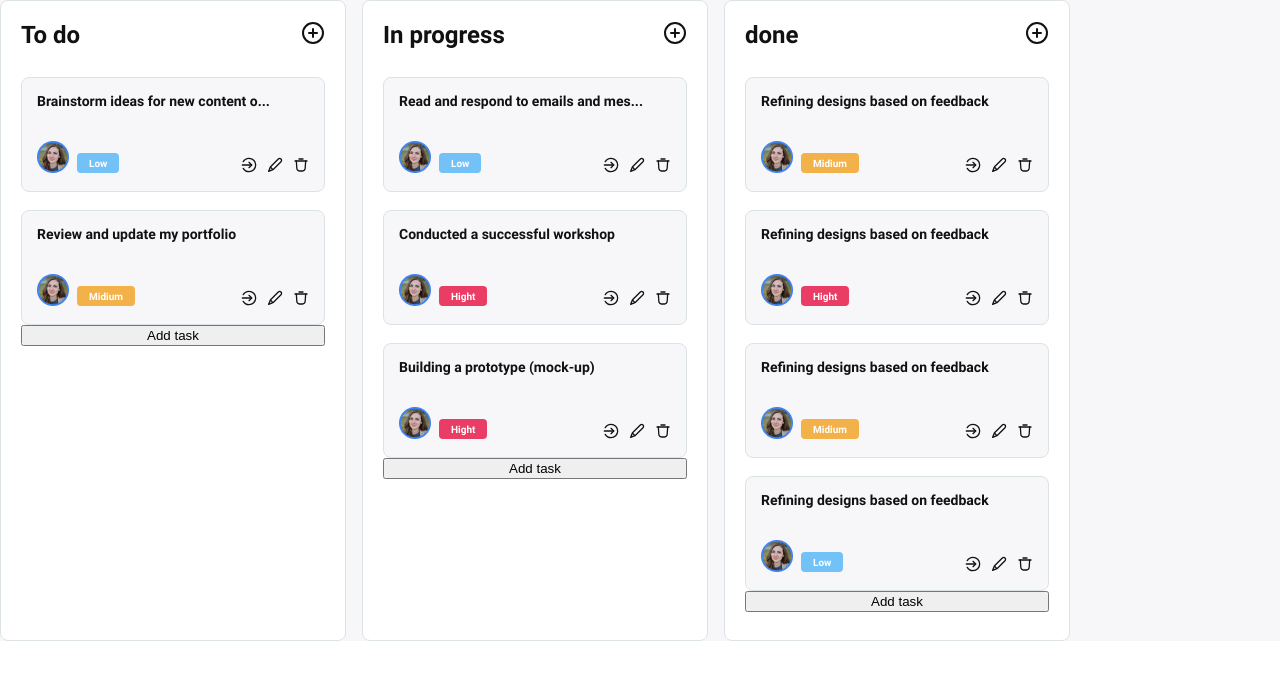
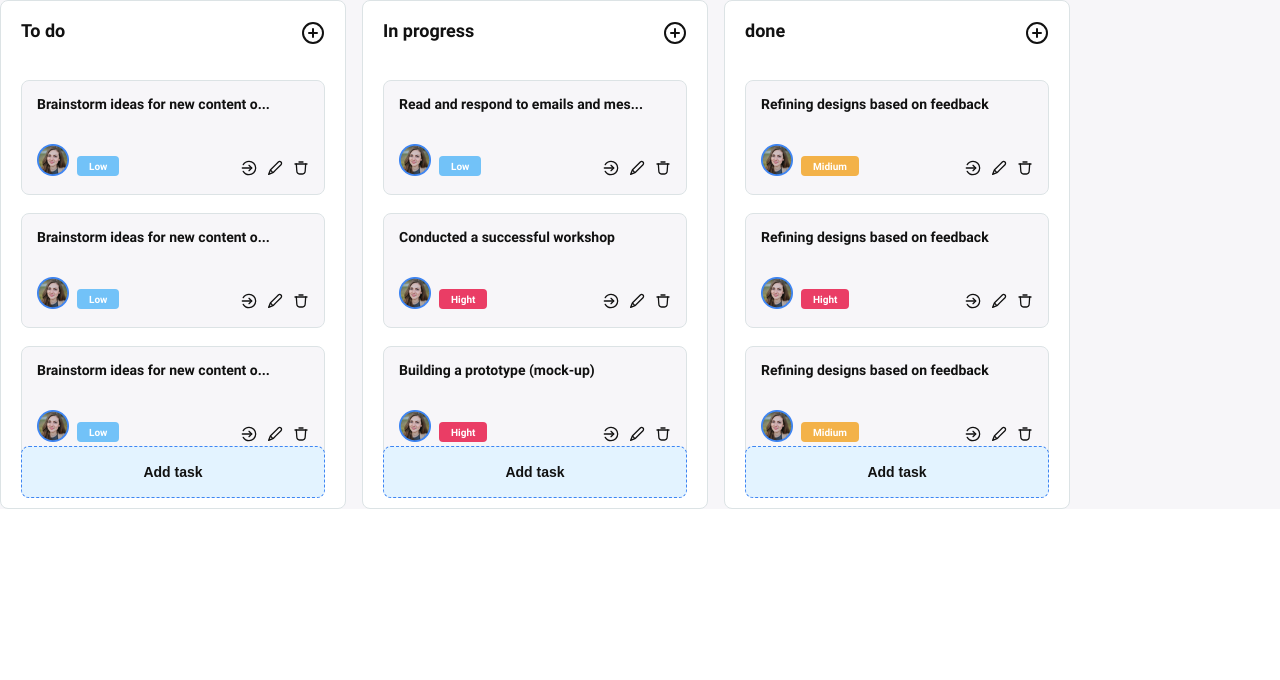
Before and after one commit to Dimitri-Y/GooseTrack-group-7, a React (Vite) app: page /GooseTrack-group-7/calendar/day/monday in a window 1280 px wide. Shown: the top 680 px of the page. Built offline with nearby package versions, Linux system fonts and the light colour scheme.

Commit message:
added scroll to tasks

```diff
--- a/src/components/AddTaskBtn/AddTaskBtn.jsx
+++ b/src/components/AddTaskBtn/AddTaskBtn.jsx
@@ -1,5 +1,22 @@
-const AddTaskBtn = () => {
-  console.log();
-  return <button type="button">Add task</button>;
+import { useState } from 'react';
+import TaskModal from '../TaskModal/TaskModal';
+import { Button } from './AddTaskBtn.styled';
+
+const AddTaskBtn = ({ header }) => {
+  const [isOpenModal, setIsOpenModal] = useState(false);
+
+  const handleClick = () => {
+    console.log(`Click button add task to ${header}`);
+    setIsOpenModal(true);
+  };
+
+  return (
+    <>
+      <Button type="button" onClick={handleClick}>
+        Add task
+      </Button>
+      {isOpenModal && <TaskModal headerCategory={header} />}
+    </>
+  );
 };
 export default AddTaskBtn;
--- a/src/components/AddTaskBtn/AddTaskBtn.styled.js
+++ b/src/components/AddTaskBtn/AddTaskBtn.styled.js
@@ -0,0 +1,23 @@
+import styled from 'styled-components';
+
+export const Button = styled.button`
+  position: absolute;
+  bottom: 10px;
+  display: flex;
+  align-items: center;
+  justify-content: center;
+  width: 300px;
+  height: 48px;
+  background-color: #e3f3ff;
+  border: 1px dashed #3e85f3;
+  border-radius: 8px;
+  color: #111111;
+  font-size: 14px;
+  font-weight: 600;
+  line-height: 18px;
+
+  @media (min-width: 375px) {
+    width: 304px;
+    height: 52px;
+  }
+`;
--- a/src/components/ChoosedDay/ChoosedDay.jsx
+++ b/src/components/ChoosedDay/ChoosedDay.jsx
@@ -9,6 +9,60 @@ import { ContainerSection } from './ChoosedDay.styled';
 // import { useDispatch } from 'react-redux';
 
 const tasks = [
+  {
+    id: nanoid(),
+    title: 'Brainstorm ideas for new content or products',
+    start: '14.30',
+    end: '18.30',
+    priority: 'Low',
+    date: '',
+    category: 'to-do',
+  },
+  {
+    id: nanoid(),
+    title: 'Brainstorm ideas for new content or products',
+    start: '14.30',
+    end: '18.30',
+    priority: 'Low',
+    date: '',
+    category: 'to-do',
+  },
+  {
+    id: nanoid(),
+    title: 'Brainstorm ideas for new content or products',
+    start: '14.30',
+    end: '18.30',
+    priority: 'Low',
+    date: '',
+    category: 'to-do',
+  },
+  {
+    id: nanoid(),
+    title: 'Brainstorm ideas for new content or products',
+    start: '14.30',
+    end: '18.30',
+    priority: 'Low',
+    date: '',
+    category: 'to-do',
+  },
+  {
+    id: nanoid(),
+    title: 'Brainstorm ideas for new content or products',
+    start: '14.30',
+    end: '18.30',
+    priority: 'Low',
+    date: '',
+    category: 'to-do',
+  },
+  {
+    id: nanoid(),
+    title: 'Brainstorm ideas for new content or products',
+    start: '14.30',
+    end: '18.30',
+    priority: 'Low',
+    date: '',
+    category: 'to-do',
+  },
   {
     id: nanoid(),
     title: 'Brainstorm ideas for new content or products',
--- a/src/components/ColumnHeadBar/ColumnHeadBar.jsx
+++ b/src/components/ColumnHeadBar/ColumnHeadBar.jsx
@@ -7,7 +7,7 @@ const ColumnHeadBar = ({ header }) => {
   const [isOpenModal, setIsOpenModal] = useState(false);
 
   const handleClick = () => {
-    console.log('Click button add task');
+    console.log(`Click button add task to ${header}`);
     setIsOpenModal(true);
   };
 
--- a/src/components/ColumnHeadBar/ColumnHeadBar.styled.js
+++ b/src/components/ColumnHeadBar/ColumnHeadBar.styled.js
@@ -3,7 +3,7 @@ import styled from 'styled-components';
 export const ContainerHeadBar = styled.div`
   display: flex;
   justify-content: space-between;
-  padding-bottom: 28px;
+  padding-bottom: 35px;
 
   .button {
     cursor: pointer;
@@ -12,4 +12,7 @@ export const ContainerHeadBar = styled.div`
 
 export const HeadColum = styled.h2`
   margin: 0;
+  font-size: 18px;
+  line-height: 20px;
+  font-weight: 900;
 `;
--- a/src/components/ColumnTasksList/ColumnTasksList.styled.js
+++ b/src/components/ColumnTasksList/ColumnTasksList.styled.js
@@ -4,4 +4,6 @@ export const TasksList = styled.ul`
   display: flex;
   flex-direction: column;
   gap: 18px;
+  max-height: calc(100vh - 400px);
+  overflow: auto;
 `;
--- a/src/components/TasksColumn/TasksColumn.jsx
+++ b/src/components/TasksColumn/TasksColumn.jsx
@@ -4,12 +4,12 @@ import ColumnTasksList from '../ColumnTasksList/ColumnTasksList';
 import { ContainerColum } from './TasksColumn.styled';
 
 const TasksColumn = ({ header, tasksGroup }) => {
-  console.log();
+
   return (
     <ContainerColum>
       <ColumnHeadBar header={header}></ColumnHeadBar>
       {tasksGroup && <ColumnTasksList tasks={tasksGroup}></ColumnTasksList>}
-      <AddTaskBtn></AddTaskBtn>
+      <AddTaskBtn header={header}></AddTaskBtn>
     </ContainerColum>
   );
 };
--- a/src/components/TasksColumn/TasksColumn.styled.js
+++ b/src/components/TasksColumn/TasksColumn.styled.js
@@ -1,10 +1,15 @@
 import styled from 'styled-components';
 
 export const ContainerColum = styled.div`
+  position: relative;
   display: flex;
   flex-direction: column;
-  padding: 20px 20px 28px;
+  padding: 18px 18px 20px;
   border: 1px solid #dce3e5;
   border-radius: 8px;
   background-color: #ffffff;
+
+  @media (min-width: 375px) {
+    padding: 20px 20px 28px;
+  }
 `;
```
